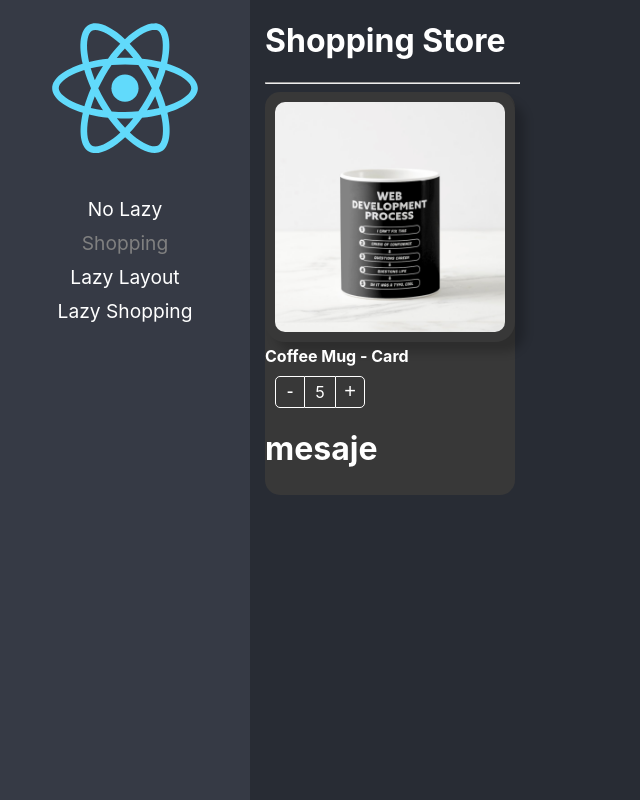
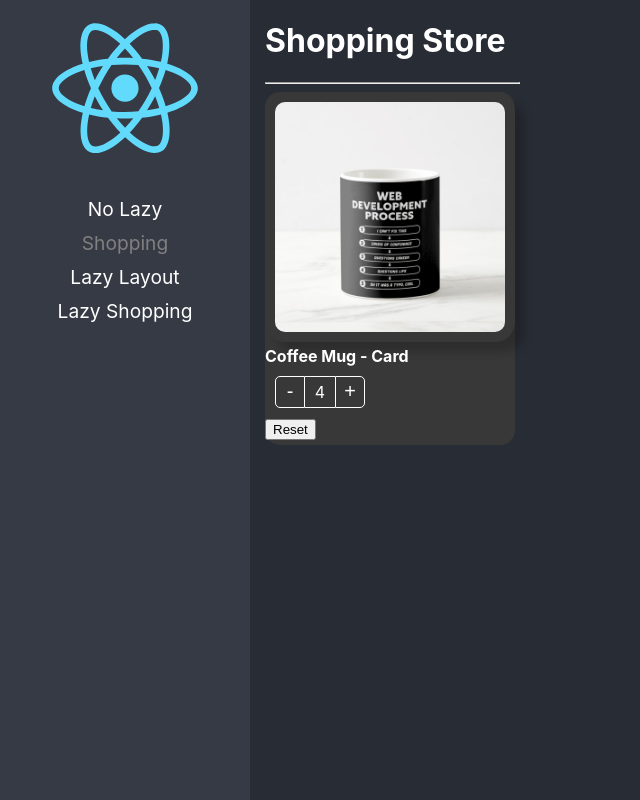
Before and after one commit to alexelizaga/08-react-app, a React (Create React App) app: page /shopping in a window 1280 px wide. Shown: the whole page, without its empty margins (0-640 px from the left). Built offline with nearby package versions, Linux system fonts and the light colour scheme.

Commit message:
103. Exponer funciones y propiedades fuera del componente

```diff
--- a/src/02-component-patterns/components/ProductButtons.tsx
+++ b/src/02-component-patterns/components/ProductButtons.tsx
@@ -17,8 +17,6 @@ export const ProductButtons = ({ className, style }:  Props) => {
       [counter, maxCount],
     );
 
-    console.log({ maxCount })
-
     return (
         <div
             className={ `${styles.buttonsContainer} ${className}` }
--- a/src/02-component-patterns/components/ProductCard.tsx
+++ b/src/02-component-patterns/components/ProductCard.tsx
@@ -1,6 +1,6 @@
 import { createContext, CSSProperties, ReactElement } from 'react';
 
-import { ProductContextProps, Product, onChangeArgs, InitialValues } from '../interfaces/interfaces';
+import { ProductContextProps, Product, onChangeArgs, InitialValues, ProductCardHandlers } from '../interfaces/interfaces';
 import { useProduct } from '../hooks/useProduct';
 
 import styles from '../styles/styles.module.css';
@@ -12,7 +12,7 @@ const { Provider } = ProductContext;
 export interface Props {
     product: Product;
     // children?: ReactElement | ReactElement[];
-    children: ( mensaje: string ) => JSX.Element;
+    children: ( args: ProductCardHandlers ) => JSX.Element;
     className?: string;
     style?: CSSProperties;
     onChange?: ( args: onChangeArgs ) => void;
@@ -22,7 +22,8 @@ export interface Props {
 
 export const ProductCard = ({ children, product, className, style, onChange, value, initialValues }: Props) => {
 
-    const { counter, increaseBy, maxCount } = useProduct({ onChange, product, value, initialValues });
+    const { counter, increaseBy, maxCount, isMaxCountReached, reset }
+        = useProduct({ onChange, product, value, initialValues });
 
     return (
         <Provider value={{
@@ -35,7 +36,17 @@ export const ProductCard = ({ children, product, className, style, onChange, val
                 className={ `${styles.productCard} ${className}` }
                 style={ style }
             >
-                { children('Hola mundo') }
+                {
+                    children({
+                        count: counter,
+                        isMaxCountReached,
+                        maxCount: initialValues?.maxCount,
+                        product,
+
+                        increaseBy,
+                        reset
+                    })
+                }
             </div>
         </Provider>
     );
--- a/src/02-component-patterns/hooks/useProduct.tsx
+++ b/src/02-component-patterns/hooks/useProduct.tsx
@@ -25,6 +25,10 @@ export const useProduct = ( { onChange, product, value = 0, initialValues }: use
         onChange && onChange({ count: newValue, product });
     }
 
+    const reset = () => {
+        setCounter( initialValues?.count || value );
+    }
+
     useEffect( () => {
         if ( !isMounted.current || !value ) return;
         setCounter( value );
@@ -36,7 +40,10 @@ export const useProduct = ( { onChange, product, value = 0, initialValues }: use
 
     return {
         counter,
+        isMaxCountReached: !!initialValues?.maxCount && initialValues?.maxCount >= counter,
+        maxCount: initialValues?.maxCount,
+
         increaseBy,
-        maxCount: initialValues?.maxCount
+        reset
     }
 }
--- a/src/02-component-patterns/pages/ShoppingPage.tsx
+++ b/src/02-component-patterns/pages/ShoppingPage.tsx
@@ -19,17 +19,18 @@ export const ShoppingPage = () => {
           product={ product }
           className='bg-dark text-white'
           initialValues={{
-            count: 5,
+            count: 4,
             maxCount: 10
           }}
         >
           {
-            ( mesaje ) => (
+            ({ reset }) => (
               <>
                 <ProductImage className='custom-image' style={{ boxShadow: '10px 10px 10px rgba(0,0,0,0.2)' }} />
                 <ProductTitle className='text-bold' />
                 <ProductButtons className='custom-buttons' />
-                <h1>mesaje</h1>
+
+                <button onClick={reset}>Reset</button>
               </>
             )
           }
```
Also changed, not shown: src/02-component-patterns/interfaces/interfaces.ts (+10 -0 lines), 1 other file (tests, documents, lock files or other folders).
